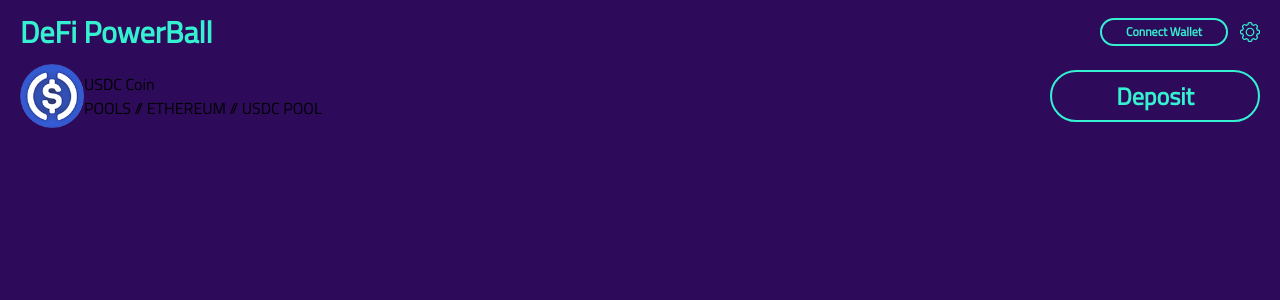
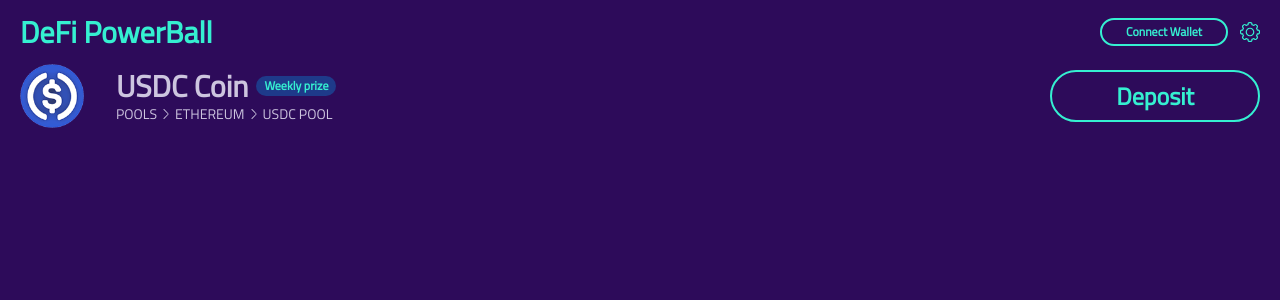
Before and after one commit to DEFI-POOL/fairy-pool-FE, a React (Create React App) app: page / in a window 1280 px wide. Shown: the top 300 px of the page. Built offline with nearby package versions, Linux system fonts and the light colour scheme.

Commit message:
Pool info

```diff
--- a/src/App.js
+++ b/src/App.js
@@ -1,19 +1,31 @@
 import Header from "./components/Header";
 import USDC_image from "./assets/USDC.png";
+import { ReactComponent as Chevron } from "./assets/001-chevron.svg";
 
 function App() {
   return (
     <div className="min-h-screen bg-primary font-primary">
       <Header />
       <div className="flex justify-between items-center px-5">
-        <div className="flex justify-between items-center">
+        <div className="flex items-center">
           <img src={USDC_image} className="w-16" />
-          <div className="flex flex-col">
-            <div className="flex-1">USDC Coin</div>
-            <div className="flex-1">POOLS // ETHEREUM // USDC POOL</div>
+          <div className="ml-8">
+            <div className="flex items-center">
+              <div className="text-3xl font-bold text-secondary">USDC Coin</div>
+              <div className="rounded-full bg-blue-900 text-accent text-xs font-black ml-2 px-2 py-0.5">
+                Weekly prize
+              </div>
+            </div>
+            <div className="text-secondary text-sm">
+              POOLS
+              <Chevron className="inline-block w-2.5 fill-secondary align-baseline mx-1" />
+              ETHEREUM
+              <Chevron className="inline-block w-2.5 fill-secondary align-baseline mx-1" />
+              USDC POOL
+            </div>
           </div>
         </div>
-        <div className="rounded-full border-2 border-secondary text-2xl text-secondary px-16 py-2 font-black cursor-pointer">
+        <div className="rounded-full border-2 border-accent text-2xl text-accent px-16 py-2 font-black cursor-pointer">
           Deposit
         </div>
       </div>
--- a/src/components/Header.js
+++ b/src/components/Header.js
@@ -2,13 +2,13 @@
 
 export default function Header() {
   return (
-    <div className="h-16 px-5 flex justify-between items-center text-secondary">
+    <div className="h-16 px-5 flex justify-between items-center text-accent">
       <div className="text-3xl font-black">DeFi PowerBall</div>
       <div className="flex justify-between items-center">
-        <div className="rounded-full border-2 border-secondary px-6 py-1 text-xs font-black cursor-pointer">
+        <div className="rounded-full border-2 border-accent px-6 py-1 text-xs font-black cursor-pointer">
           Connect Wallet
         </div>
-        <SettingsIcon className="w-5 ml-3 cursor-pointer fill-secondary" />
+        <SettingsIcon className="w-5 ml-3 cursor-pointer fill-accent" />
       </div>
     </div>
   );
--- a/tailwind.config.js
+++ b/tailwind.config.js
@@ -3,8 +3,8 @@
   darkMode: false, // or 'media' or 'class'
   theme: {
     extend: {
-      colors: { primary: "#2d0b5a", secondary: "#35f0d1" },
-      fill: { primary: "#2d0b5a", secondary: "#35f0d1" },
+      colors: { primary: "#2d0b5a", accent: "#35f0d1", secondary: "#cdc5df" },
+      fill: { primary: "#2d0b5a", accent: "#35f0d1", secondary: "#cdc5df" },
       fontFamily: {
         primary: ["Titillium Web"],
       },
```
Also changed, not shown: src/assets/001-chevron.svg (added).
